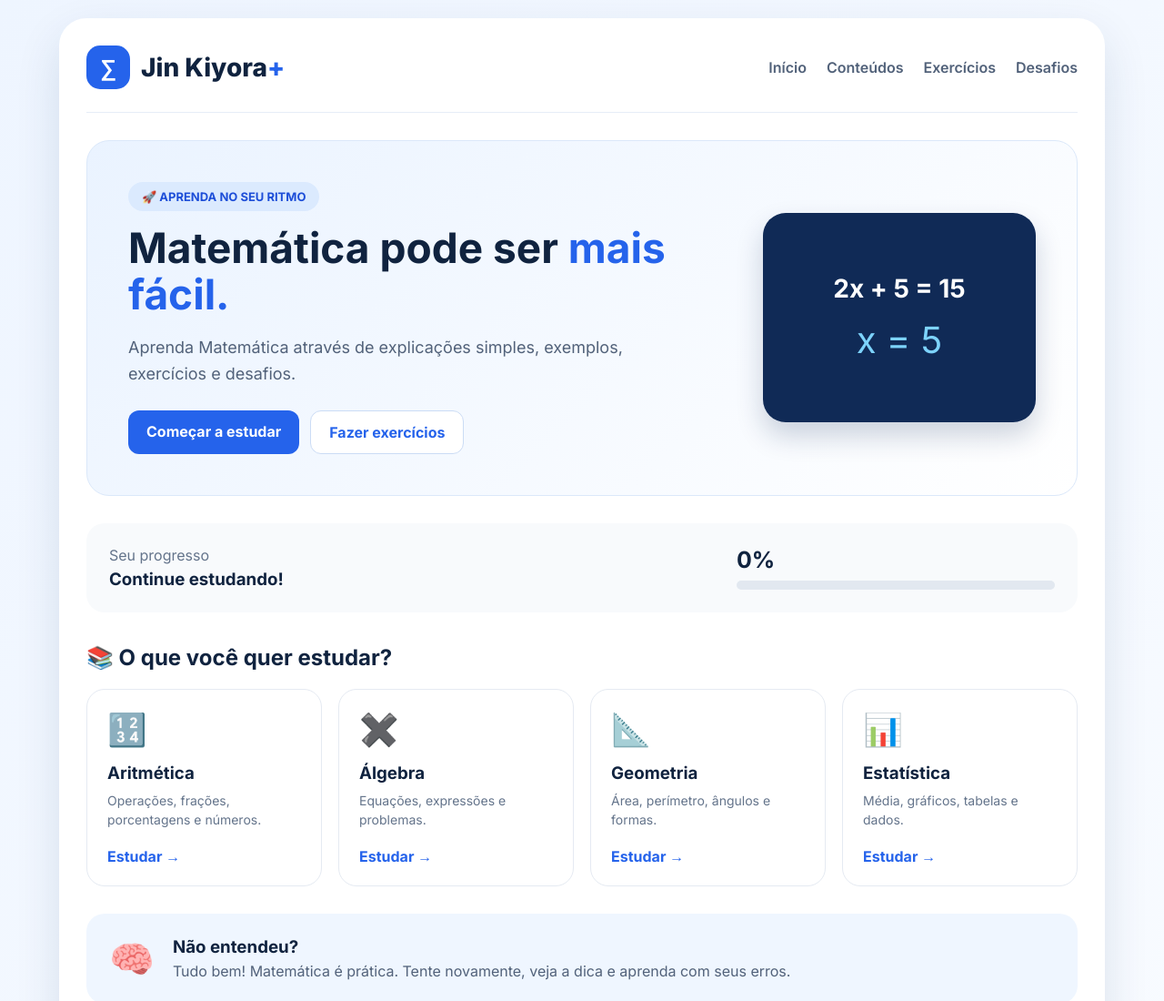
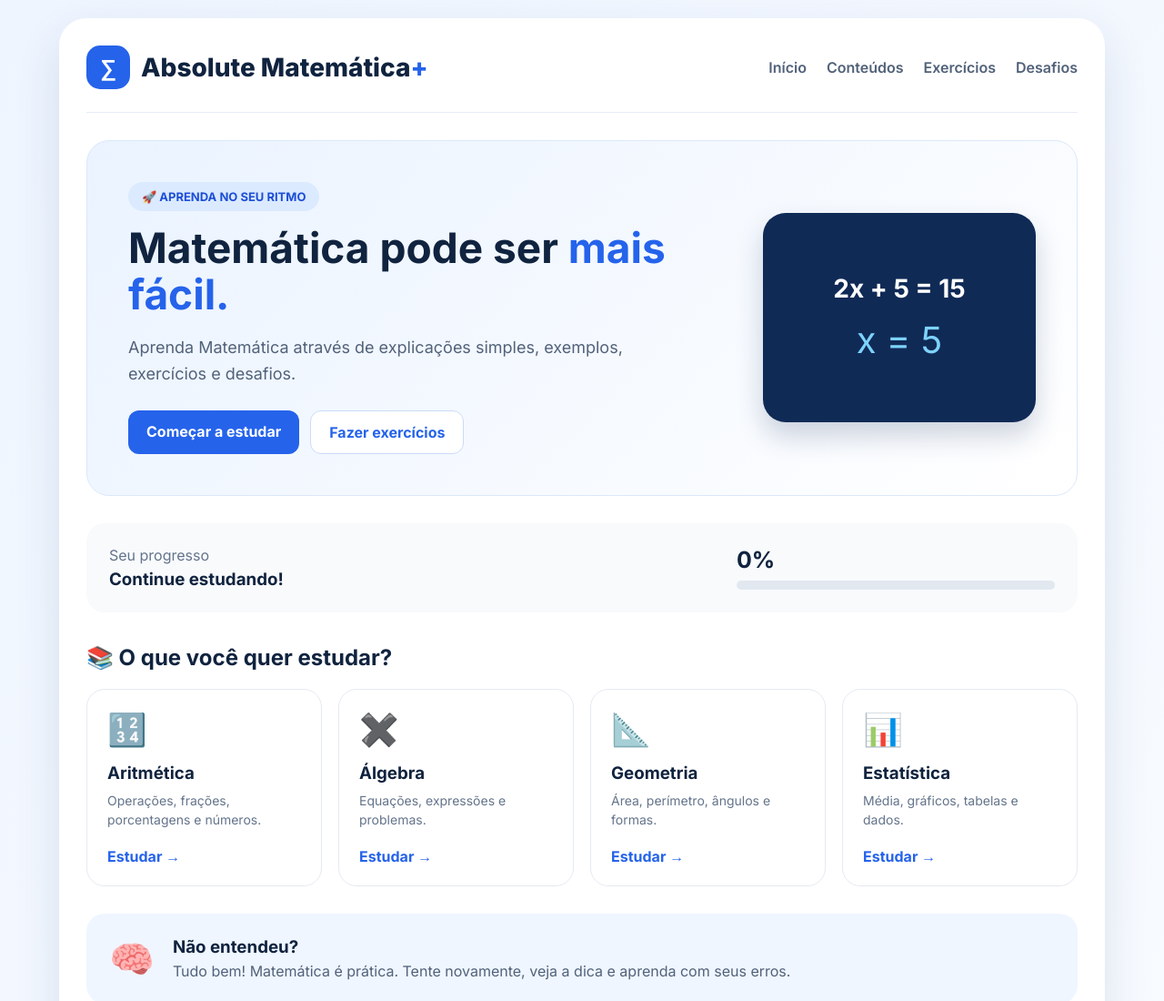
Before and after one commit to felipevitorioax2bxc/Projeto, a plain HTML site: page index.html in a window 1280 px wide. Shown: the top 1100 px of the page at 91% size. Drawn offline with Linux system fonts and the light colour scheme; a script that the page names is missing.

Commit message:
Add files via upload

```diff
--- a/index.html
+++ b/index.html
@@ -32,7 +32,6 @@
         rel="stylesheet"
         href="https://cdnjs.cloudflare.com/ajax/libs/font-awesome/6.5.0/css/all.min.css"
     >
-
 </head>
 
 <body>
@@ -50,7 +49,7 @@
             </div>
 
             <h1>
-                Jin Kiyora<span>+</span>
+                Absolute Matemática<span>+</span>
             </h1>
 
         </div>
```
